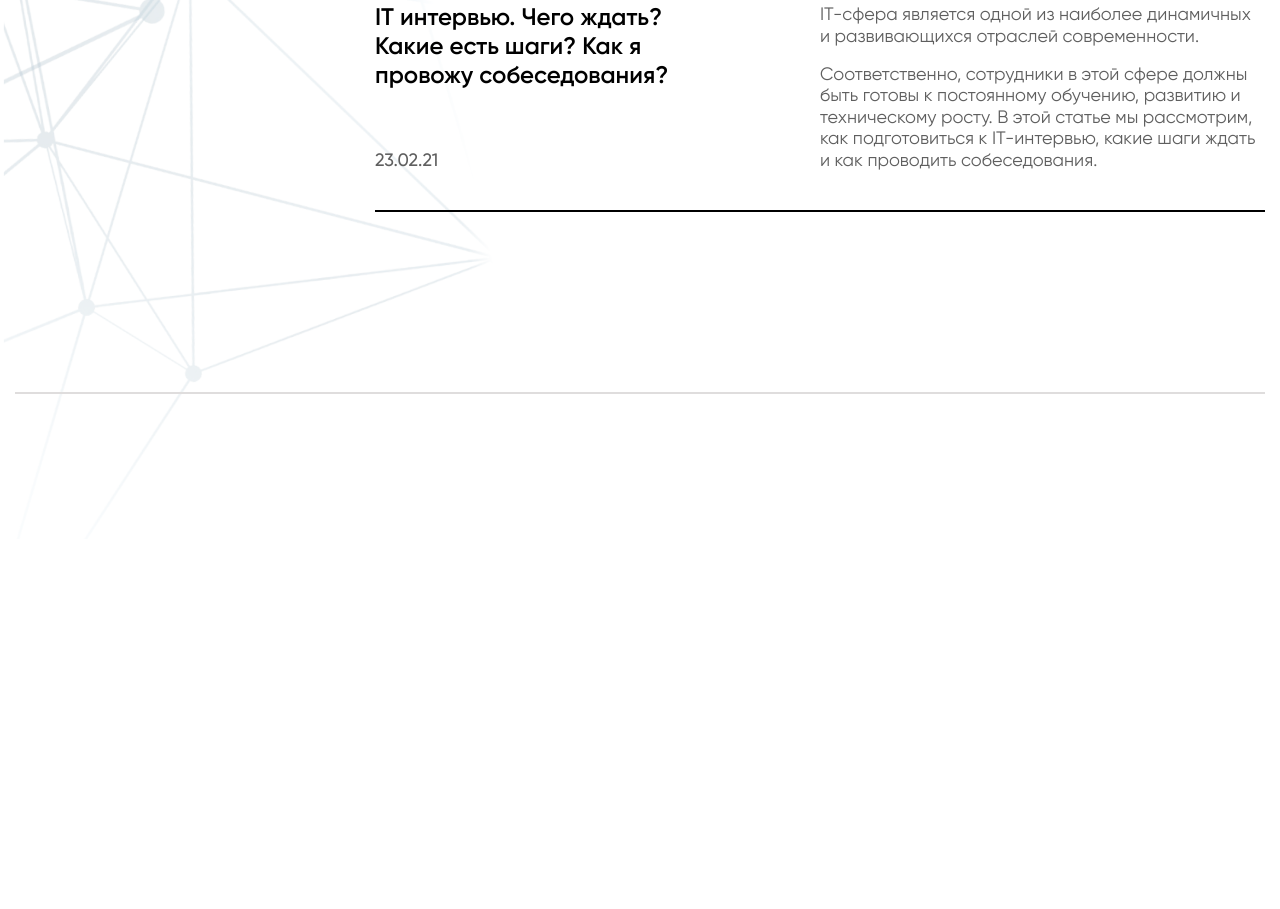
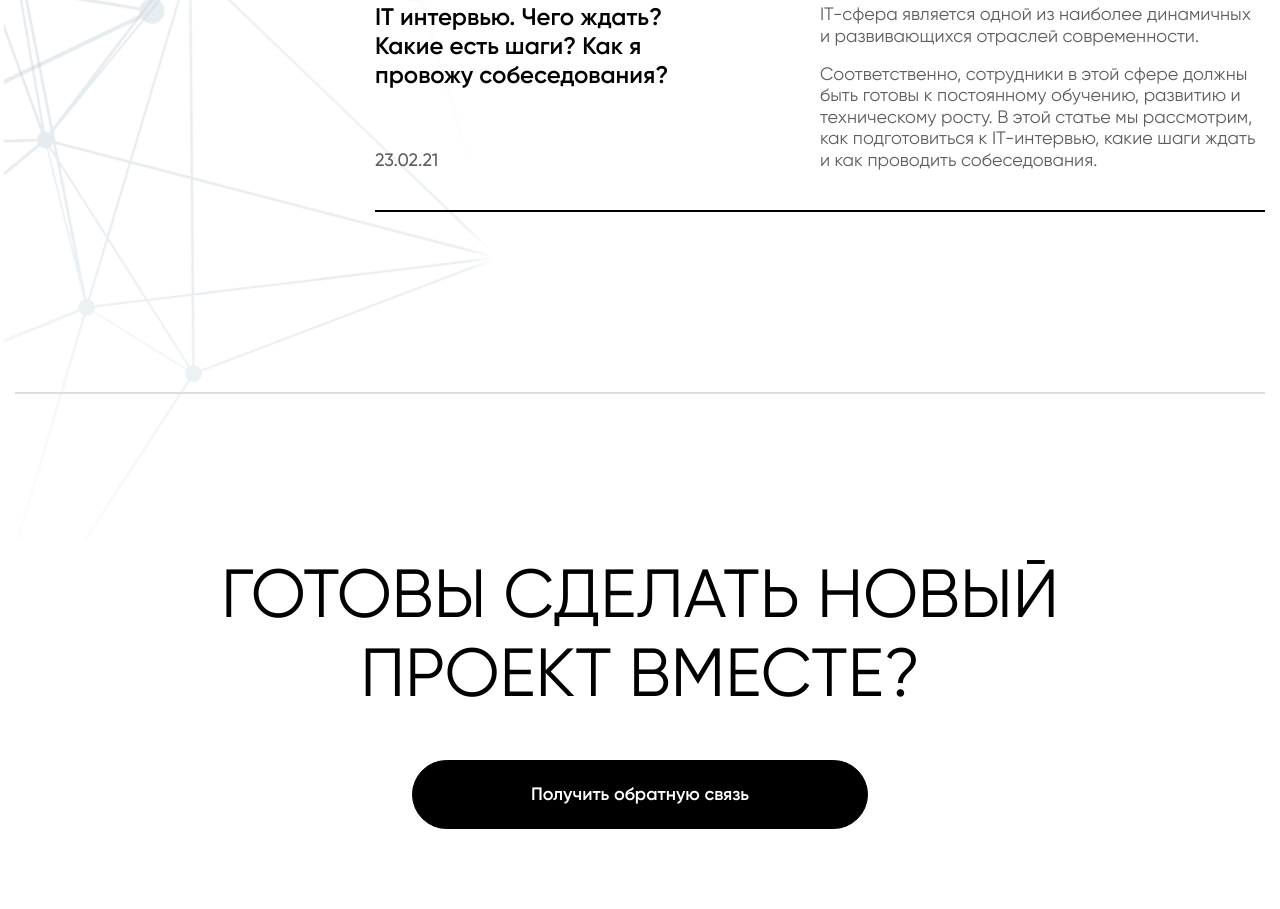
Before and after one commit to ZaitsevYurii/penkovit--landing, a website: page src/index.html in a window 1280 px wide. Shown: the part 7968-8877 px from the top of the page. Before the commit the page ends 8507 px from the top, so only its background shows below. Drawn offline with nearby package versions, Linux system fonts and the light colour scheme; files that its build step writes are made by us from their sources; files whose address does not match are found by name.

Commit message:
feedback +

```diff
--- /dev/null
+++ b/src/html/pages/main page/feedback.html
@@ -0,0 +1,8 @@
+<section class="feedback">
+   <div class="container">
+      <div class="feedback__inner">
+         <h2 class="feedback__title title">ГОТОВЫ СДЕЛАТЬ НОВЫЙ ПРОЕКТ ВМЕСТЕ?</h2>
+         <a href="#!" class="feedback__link main-link">Получить обратную связь</a>
+      </div>
+   </div>
+</section>
--- a/src/index.html
+++ b/src/index.html
@@ -14,6 +14,7 @@
          @@include('html/pages/main page/projects.html',{})
          @@include('html/pages/main page/business.html',{})
          @@include('html/pages/main page/blog.html',{})
+         @@include('html/pages/main page/feedback.html',{})
       </main>
       @@include('html/footer.html',{})
    </div>
--- /dev/null
+++ b/src/scss/sections/_feedback.scss
@@ -0,0 +1,31 @@
+.feedback {
+   padding: 80px 0;
+   // .feedback__inner
+
+   &__inner {
+      display: flex;
+      flex-direction: column;
+      align-items: center;
+      justify-content: center;
+      gap: 48px;
+   }
+
+   // .feedback__title
+
+   &__title {
+      max-width: 842px;
+      text-align: center;
+      font-weight: 400;
+      font-size: 68px;
+      line-height: 79px;
+   }
+
+   // .feedback__link
+
+   &__link {
+      padding: 23px 118px;
+      border-radius: 50px;
+      font-size: 18px;
+      line-height: 21px;
+   }
+}
--- a/src/scss/style.scss
+++ b/src/scss/style.scss
@@ -20,5 +20,6 @@
 @import "sections/projects";
 @import "sections/business";
 @import "sections/blog";
+@import "sections/feedback";
 
 @import "sections/footer";
```
Also changed, not shown: dist/css/style.css, dist/css/style.min.css, dist/img/stack/sprite.stack.html, dist/index.html.
